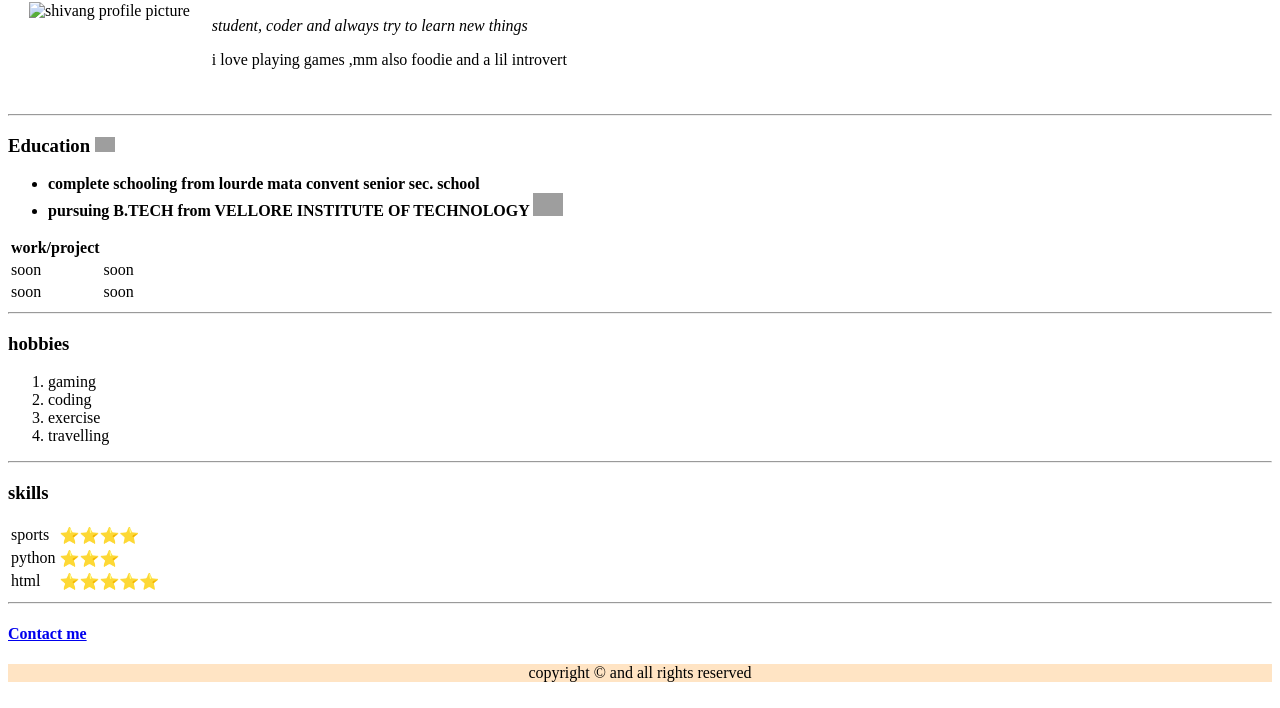
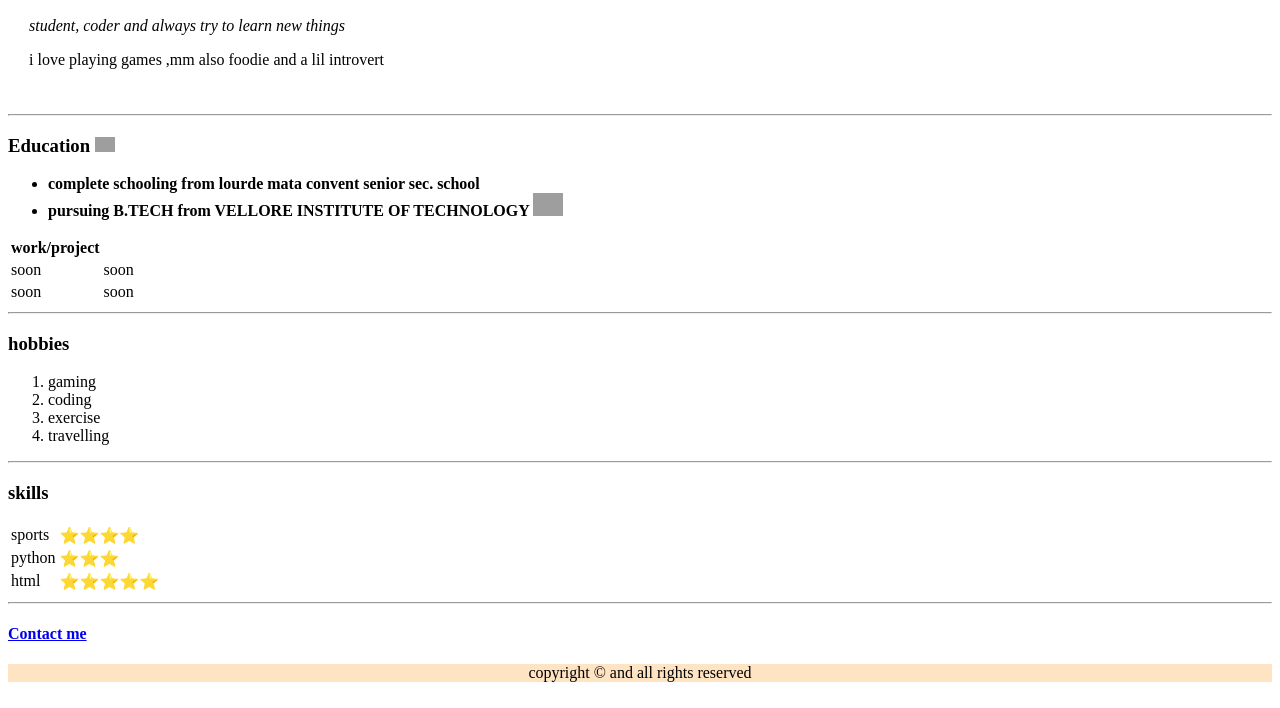
Before and after one commit to Coder25s/first-web, a plain HTML site: page index.html in a window 1280 px wide. Shown: the part 92-800 px from the top of the page. Drawn offline with Linux system fonts and the light colour scheme; grey boxes are pictures that could not be loaded.

Commit message:
Update index.html

```diff
--- a/index.html
+++ b/index.html
@@ -17,7 +17,7 @@
 <body>
     <table cellspacing="20px">
         <tr>
-            <td> <img src="images/shivang.png" alt="shivang profile picture" width="150px"></td>
+<!--             <td> <img src="images/shivang.png" alt="shivang profile picture" width="150px"></td> -->
             <td>
                 <h1>shivang verma</h1>
                 <p><em>student, coder and always try to learn new things</em></p>
```
